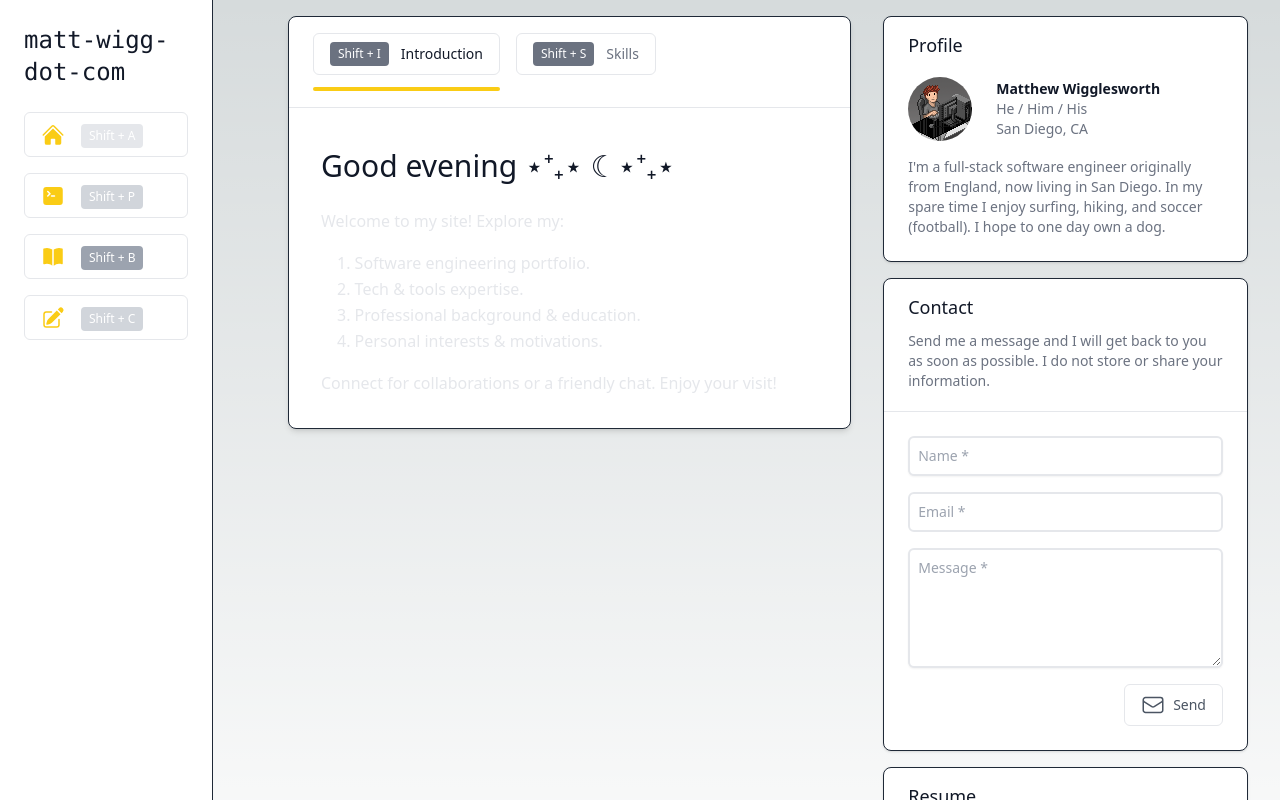
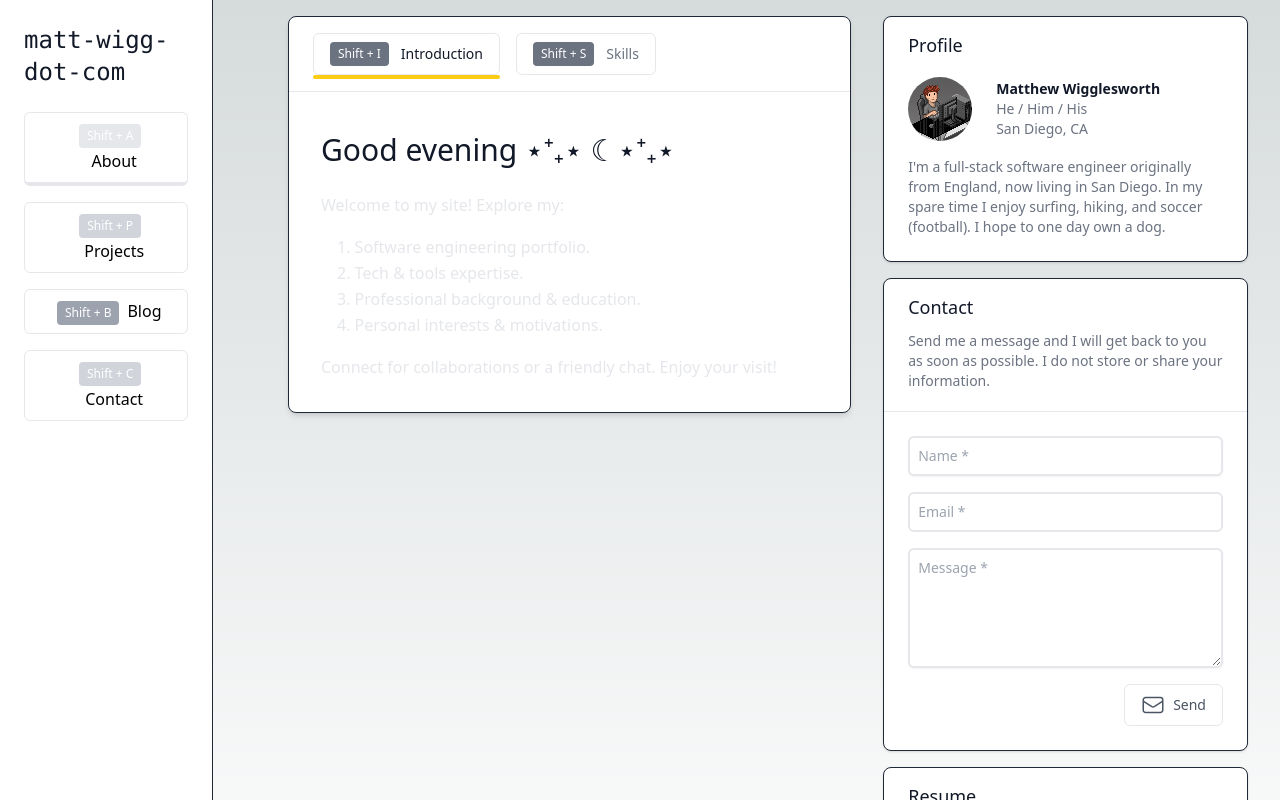
Before and after one commit to matt-wigg/matt-wigg-dot-com, a Next.js app: page / in a window 1280 px wide. Shown: the top 800 px of the page. Built offline with nearby package versions, Linux system fonts and the light colour scheme.

Commit message:
temp button ccs trick

```diff
--- a/src/components/HomeTabs/HomeTabs.tsx
+++ b/src/components/HomeTabs/HomeTabs.tsx
@@ -62,17 +62,15 @@ const HomeTabs = () => {
       setActiveTab('introduction');
     } else if (event.key === 's' || event.key === 'S') {
       setActiveTab('skills');
-    } else if (event.key === 'e' || event.key === 'E') {
-      setActiveTab('experience');
     }
   };
 
   return (
     <section className='container px-4 flex'>
       <div className='h-fit bg-white dark:bg-zinc-950 rounded-lg shadow-md border border-gray-800 w-full'>
-        <div className='flex mb-4 relative py-4 px-4 sm:px-6 justify-start'>
+        <div className='flex relative p-4 sm:px-6 justify-start'>
           <div
-            className='absolute left-0 bottom-0 bg-yellow-400 h-1 rounded-full transition-all duration-300 ease-in-out'
+            className='absolute left-0 bottom-3 bg-yellow-400 h-1 rounded-full transition-all duration-300 ease-in-out'
             style={indicatorStyle}
           />
           {['introduction', 'skills'].map((tab, index) => (
@@ -92,7 +90,7 @@ const HomeTabs = () => {
               onClick={() => setActiveTab(tab as TabName)}
             >
               <span
-                className={` text-white dark:text-gray-400 rounded px-2 py-1 text-xs mr-3 transition duration-150 ease-in-out bg-gray-500 dark:bg-gray-700 hidden sm:inline`}
+                className={` text-white dark:text-gray-400 rounded px-2 py-1 text-xs mr-3 transition duration-150 ease-in-out bg-gray-500 dark:bg-gray-700 hidden md:inline`}
               >
                 Shift + {tab[0].toUpperCase()}
               </span>
--- a/src/components/Navbar.tsx
+++ b/src/components/Navbar.tsx
@@ -57,10 +57,12 @@ const Navbar = () => {
           <Link href='/' legacyBehavior>
             <button
               className={`bg-white dark:bg-zinc-950 hover:bg-gray-100 dark:hover:bg-gray-800 rounded-md px-4 py-2 border border-gray-200 dark:border-gray-700 flex items-center justify-start w-full ${
-                pathname === '/' ? 'dark:border-yellow-400' : ''
+                pathname === '/'
+                  ? 'dark:border-b-yellow-400 border-b-4 dark:text-yellow-400'
+                  : ''
               }`}
             >
-              <HomeIcon className='h-6 w-6 text-yellow-400' />
+              {/* <HomeIcon className='h-6 w-6 text-yellow-400' /> */}
               <span className='ml-4'>
                 <span
                   className={`inline-block text-white dark:text-gray-400 rounded px-2 py-1 text-xs mr-2 transition duration-150 ease-in-out bg-gray-200 dark:bg-gray-700
@@ -68,16 +70,19 @@ const Navbar = () => {
                 >
                   Shift + A
                 </span>
+                About
               </span>
             </button>
           </Link>
           <Link href='/projects' legacyBehavior>
             <button
               className={`bg-white dark:bg-zinc-950 hover:bg-gray-100 dark:hover:bg-gray-800 rounded-md px-4 py-2 border border-gray-200 dark:border-gray-700 flex items-center justify-start w-full ${
-                pathname === '/projects' ? 'dark:border-yellow-400' : ''
+                pathname === '/projects'
+                  ? 'dark:border-b-yellow-400 border-b-4 dark:text-yellow-400'
+                  : ''
               }`}
             >
-              <CommandLineIcon className='h-6 w-6 text-yellow-400' />
+              {/* <CommandLineIcon className='h-6 w-6 text-yellow-400' /> */}
               <span className='ml-4'>
                 <span
                   className={`inline-block text-white dark:text-gray-400 rounded px-2 py-1 text-xs mr-2 transition duration-150 ease-in-out'bg-gray-200 dark:bg-gray-700 'bg-gray-400 bg-gray-300 dark:bg-gray-800''
@@ -85,16 +90,19 @@ const Navbar = () => {
                 >
                   Shift + P
                 </span>
+                Projects
               </span>
             </button>
           </Link>
           <Link href='/blog' legacyBehavior>
             <button
               className={`bg-white dark:bg-zinc-950 hover:bg-gray-100 dark:hover:bg-gray-800 rounded-md px-4 py-2 border border-gray-200 dark:border-gray-700 flex items-center justify-start w-full ${
-                pathname === '/blog' ? 'dark:border-yellow-400' : ''
+                pathname === '/blog'
+                  ? 'dark:border-b-yellow-400 border-b-4 dark:text-yellow-400'
+                  : ''
               }`}
             >
-              <BookOpenIcon className='h-6 w-6 text-yellow-400' />
+              {/* <BookOpenIcon className='h-6 w-6 text-yellow-400' /> */}
               <span className='ml-4'>
                 <span
                   className={`inline-block text-white dark:text-gray-400 rounded px-2 py-1 text-xs mr-2 transition duration-150 ease-in-out'bg-gray-200 dark:bg-gray-700 bg-gray-400
@@ -102,16 +110,19 @@ const Navbar = () => {
                 >
                   Shift + B
                 </span>
+                Blog
               </span>
             </button>
           </Link>
           <Link href='/contact' legacyBehavior>
             <button
               className={`bg-white dark:bg-zinc-950 hover:bg-gray-100 dark:hover:bg-gray-800 rounded-md px-4 py-2 border border-gray-200 dark:border-gray-700 flex items-center justify-start w-full ${
-                pathname === '/contact' ? 'dark:border-yellow-400' : ''
+                pathname === '/contact'
+                  ? 'dark:border-b-yellow-400 border-b-4 dark:text-yellow-400'
+                  : ''
               }`}
             >
-              <PencilSquareIcon className='h-6 w-6 text-yellow-400' />
+              {/* <PencilSquareIcon className='h-6 w-6 text-yellow-400' /> */}
               <span className='ml-4'>
                 <span
                   className={`inline-block text-white dark:text-gray-400 rounded px-2 py-1 text-xs mr-2 transition duration-150 ease-in-out'bg-gray-200 dark:bg-gray-700 'bg-gray-400 bg-gray-300 dark:bg-gray-800''
@@ -119,6 +130,7 @@ const Navbar = () => {
                 >
                   Shift + C
                 </span>
+                Contact
               </span>
             </button>
           </Link>
```
